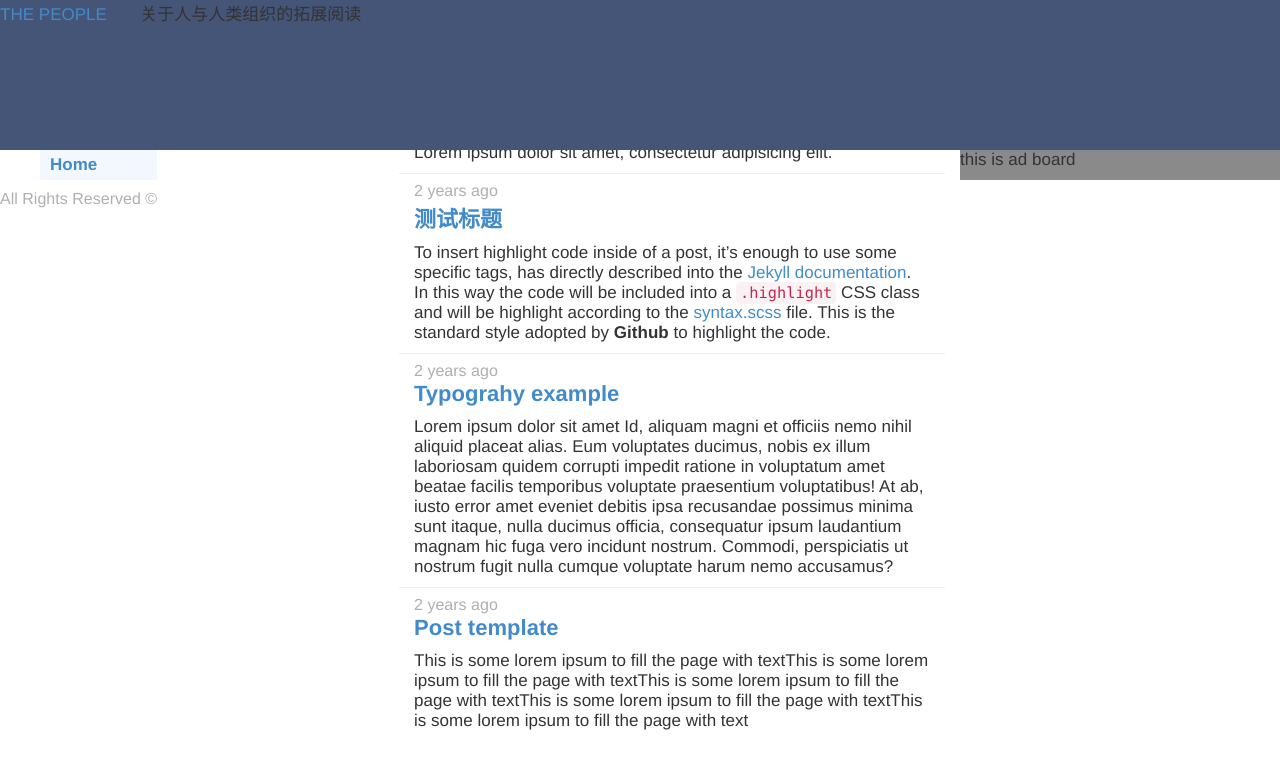
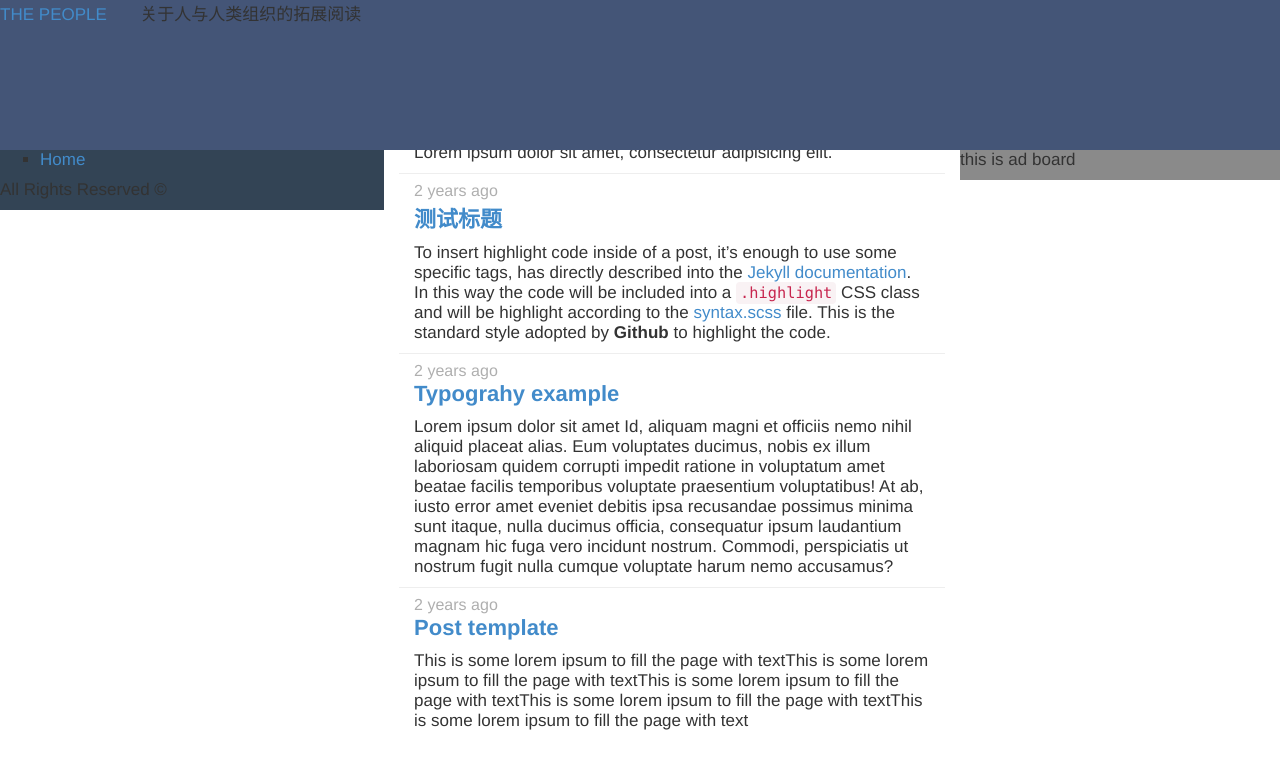
Before and after one commit to andyljj/thepeople, a Jekyll site: the page built from index.html, in a window 1280 px wide. Shown: the top 769 px of the page. Built offline with Jekyll 4.4.1, drawn with Linux system fonts in a browser that asks for light colours; some web fonts are replaced; Markdown is read by kramdown in place of the engine named in the settings.

Commit message:
例行推送

```diff
--- a/_includes/sidenav.html
+++ b/_includes/sidenav.html
@@ -1,4 +1,4 @@
-<nav class="sidebar">
+<nav >
 <ul >
 <!-- sort in alphebetical order -->
     <!-- <p class="separator">Navigation</p> -->
@@ -16,9 +16,5 @@
         </div>
     </a> -->
 </ul>
-<footer class="footer text-center meta">
-    All Rights Reserved &copy;
-</footer>
-
-
+<p>All Rights Reserved &copy;</p>
 </nav>
--- a/_layouts/default.html
+++ b/_layouts/default.html
@@ -9,7 +9,7 @@
                 <a href="http://andyljj.github.io/thepeople">THE PEOPLE</a> &nbsp; &nbsp; &nbsp; <span>{{ site.description }}</span>
             </header>
             <!-- side navigation -->
-            <nav id="nav" >
+            <nav id="navbar" >
                 {% include sidenav.html %}
             </nav>
             <!-- Content -->
--- a/assets/css/thepeople.css
+++ b/assets/css/thepeople.css
@@ -8,12 +8,13 @@
     background: #457;
     z-index: 999;
 }
-#nav{
+#navbar{
 	position: fixed;
     left: 0px;
     top: 150px;
     background: #345;
-    width: 30%;
+    width: 30%;;
+    z-index: 888;
 }
 #adboard{
 	position: fixed;
@@ -21,6 +22,7 @@
     top: 150px;
     background: #8A8A8A;
     width: 25%;
+    z-index: 777;
 }
 #content{
     margin-left: 30%;
```
